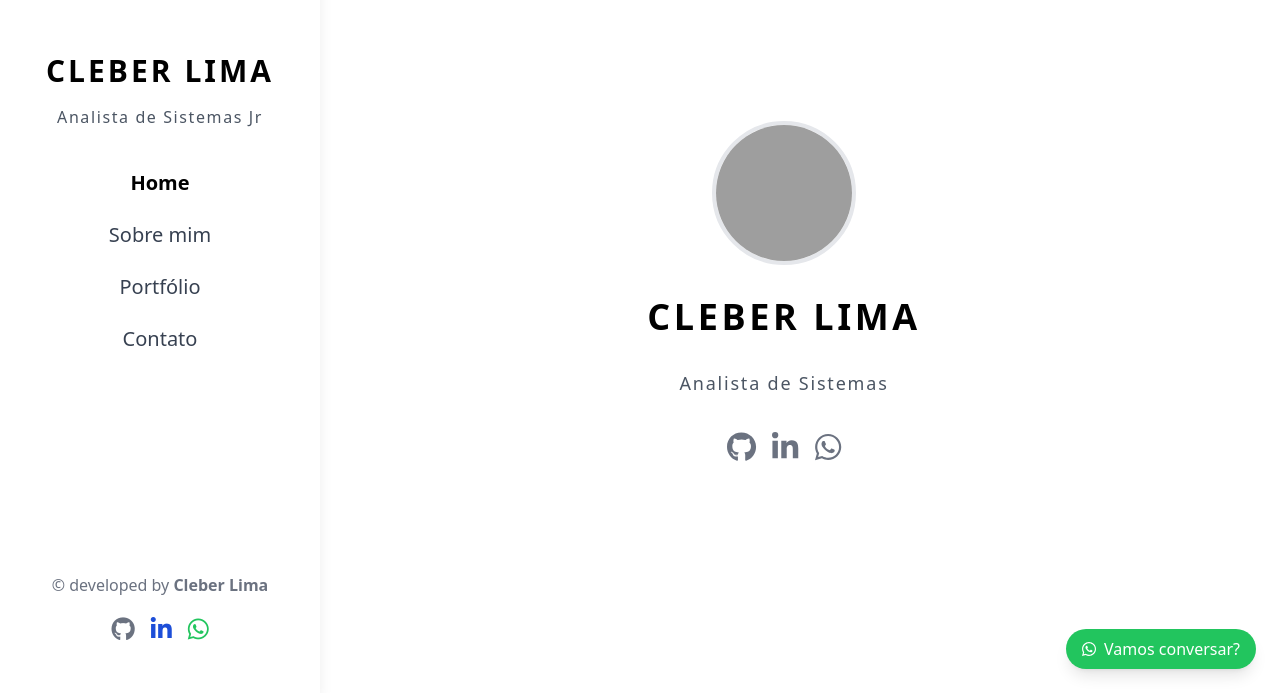
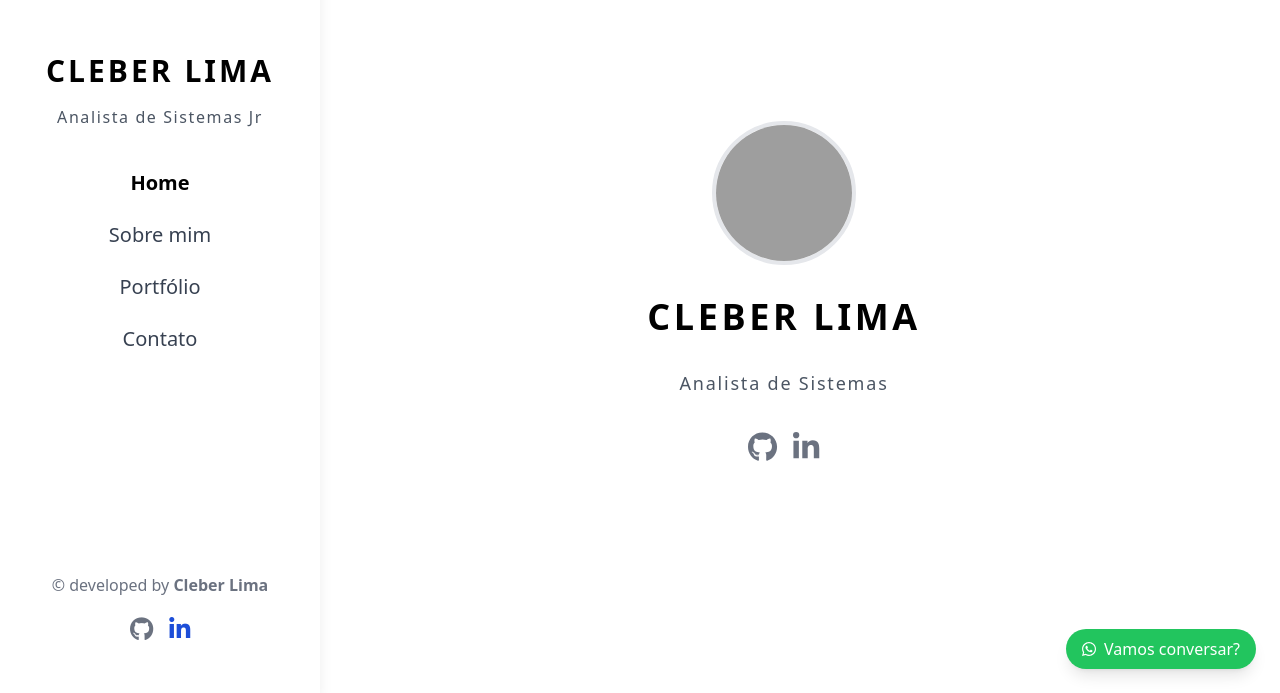
Before and after one commit to cleberliim/portfolio-online-devs, a React (Create React App) app: page / in a window 1280 px wide. Shown: the part 107-800 px from the top of the page. Built offline with nearby package versions, Linux system fonts and the light colour scheme; grey boxes are pictures that could not be loaded.

Commit message:
modified:   src/components/About.js  	modified:   src/components/Home.js  	modified:   src/components/Sidebar.js

```diff
--- a/src/components/About.js
+++ b/src/components/About.js
@@ -48,8 +48,6 @@ const About = () => {
             <Skeleton count={3} />
           ) : (
             <>
-              <li><strong>Idade:</strong> 28</li>
-              <li><strong>Cidade:</strong> Boituva - SP</li>
               <li><strong>Freelance:</strong> Disponível</li>
             </>
           )}
@@ -97,7 +95,7 @@ const About = () => {
           <Skeleton width={200} height={50} />
         ) : (
           <a
-            href="https://drive.google.com/file/d/18-ZNT_V1uf76qYWcrlBEmsZWVbYKO4A1/view?usp=sharing" // Substitua com o caminho real do seu currículo
+            href="#" // Substitua com o caminho real do seu currículo
             download="curriculum.pdf"
             className="flex items-center bg-blue-500 text-white py-3 px-6 rounded-full shadow-lg hover:bg-blue-600 focus:outline-none focus:ring-2 focus:ring-blue-500 focus:ring-opacity-50 transition-all duration-200"
             aria-label="ver Currículo"
--- a/src/components/Home.js
+++ b/src/components/Home.js
@@ -60,12 +60,8 @@ const Home = () => {
             >
               <FontAwesomeIcon icon={faLinkedinIn} />
             </a>
-            <a
-              href="https://wa.me/+5515991495111"
-              className="text-gray-500 hover:text-black text-2xl sm:text-3xl"
-            >
-              <FontAwesomeIcon icon={faWhatsapp} />
-            </a>
+
+
           </div>
 
           {/* Botão de "Vamos conversar" para WhatsApp */}
--- a/src/components/Sidebar.js
+++ b/src/components/Sidebar.js
@@ -83,9 +83,6 @@ const Sidebar = () => {
             <a href="https://www.linkedin.com/in/cleberliim" className="text-blue-700 hover:text-blue-800">
               <i className="fab fa-linkedin-in text-2xl"></i>
             </a>
-            <a href="https://wa.me/+5515991495111" className="text-green-500 hover:text-green-600">
-              <i className="fab fa-whatsapp text-2xl"></i>
-            </a>
           </div>
         </div>
       </aside>
```
